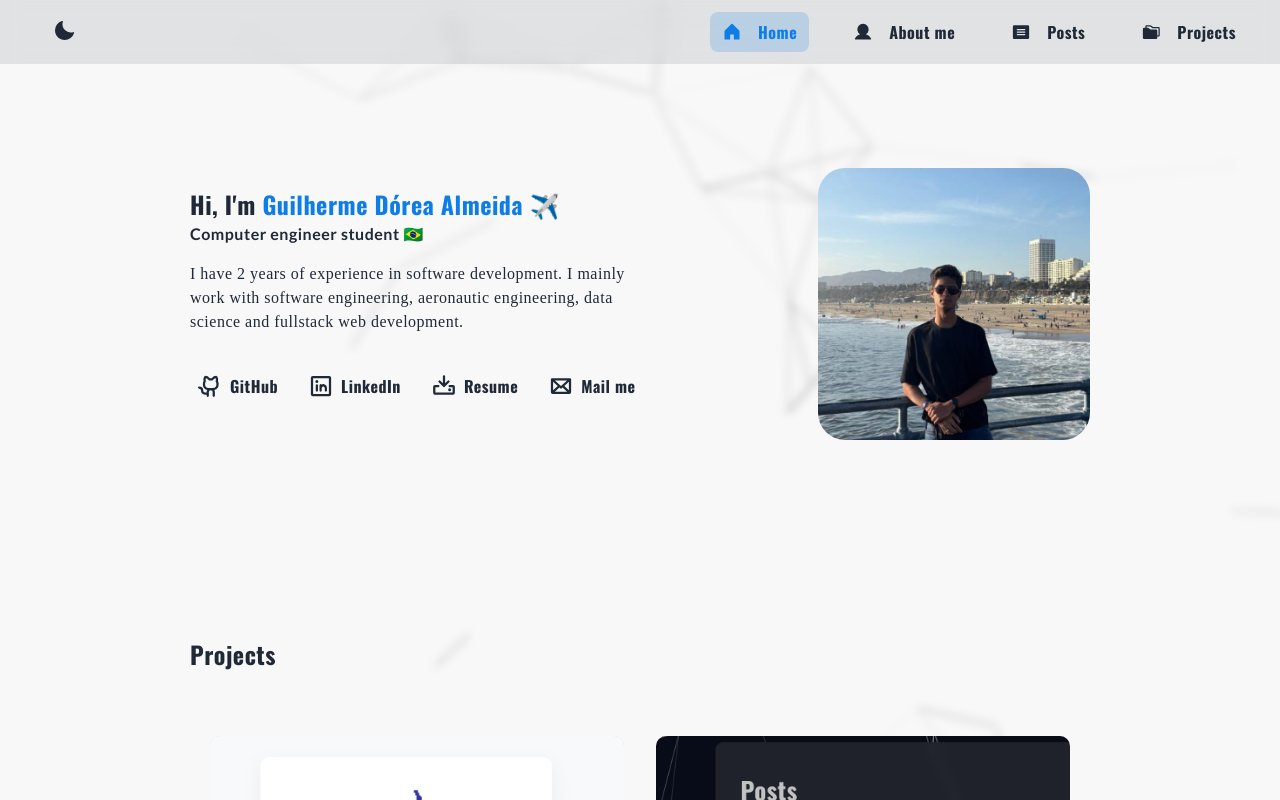
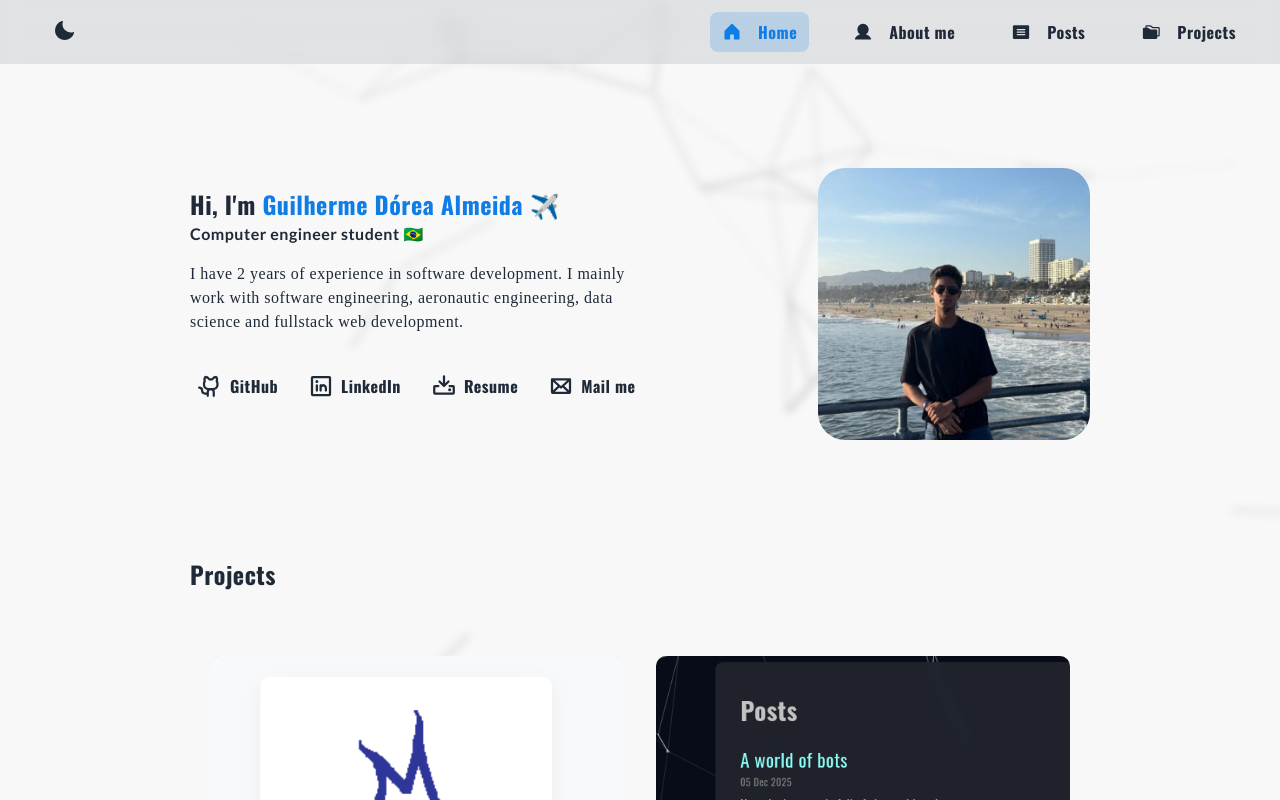
Before and after one commit to GuilhermeDorea/landing, a React (Vite) app: page / in a window 1280 px wide. Shown: the top 800 px of the page. Built offline with nearby package versions, Linux system fonts and the light colour scheme.

Commit message:
fix: container muito alto e os outros ficaram mt baixos kkkkk

```diff
--- a/src/pages/Home.jsx
+++ b/src/pages/Home.jsx
@@ -19,7 +19,7 @@ export function Home() {
   };
   return (
     <>
-      <div className="container">
+      <div className="container container-home">
         <div className="starter-card">
           <div className="left-starter-decor">
             <h2 style={{ margin: '0px 0px 0em 0px' }}>
--- a/src/styles/Home.css
+++ b/src/styles/Home.css
@@ -3,6 +3,10 @@
   display: flex;
   flex-direction: column;
   gap: 2rem;
+}
+
+.container-home {
+  padding-top: 5rem;
 }
 
 .starter-card {
--- a/src/styles/index.css
+++ b/src/styles/index.css
@@ -68,7 +68,7 @@ a:hover {
 .container {
   margin: 0 auto;
   max-width: 900px;
-  margin-top: 10rem;
+  margin-top: 5rem;
   display: flex;
   flex-direction: column;
   gap: 1rem;
```
